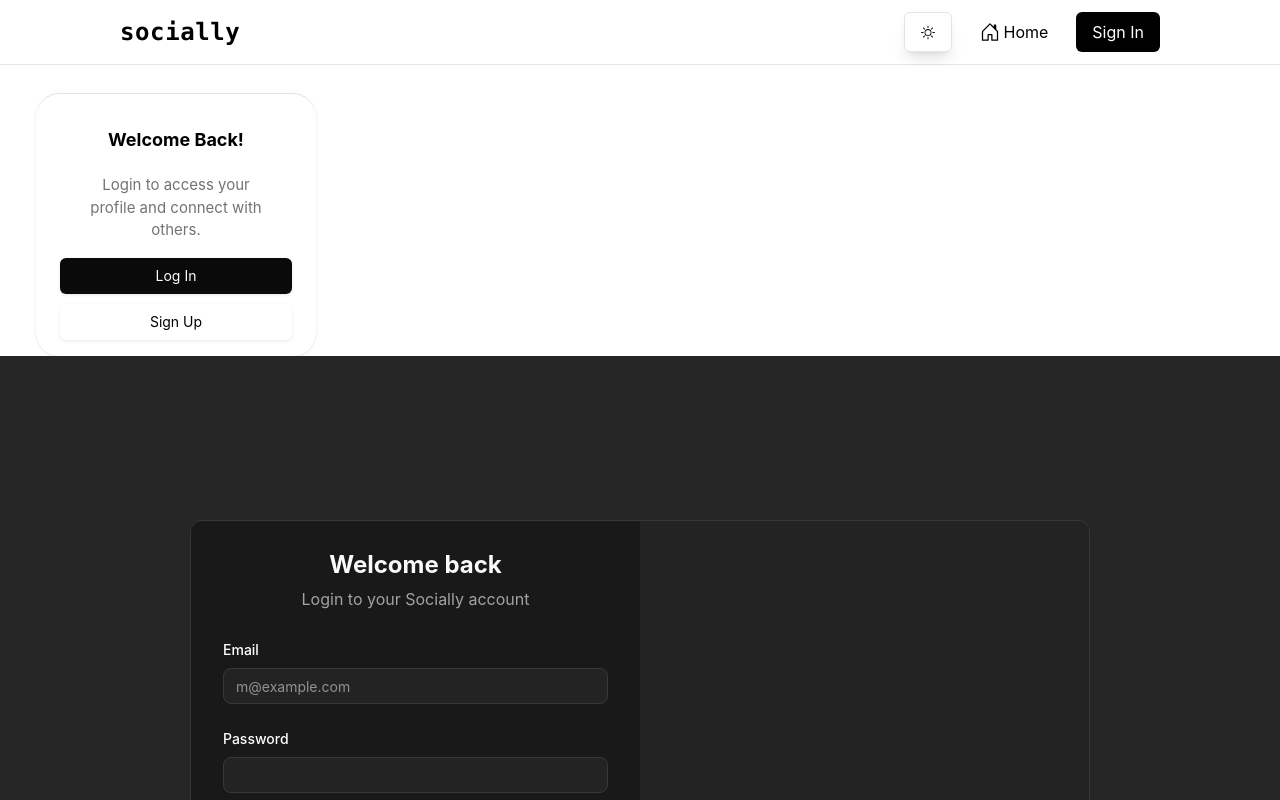
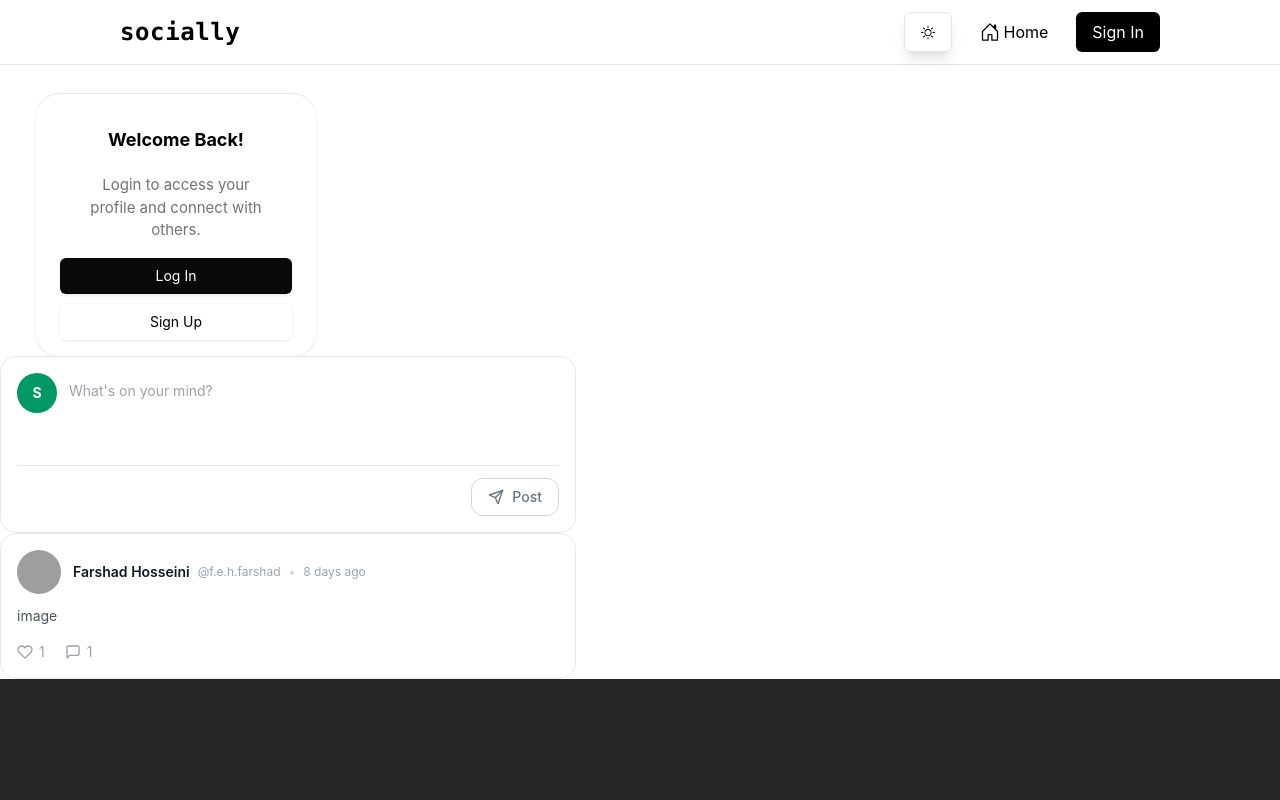
Before and after one commit to mahzadkhosraviani/socially-app-project, a React (Vite) app: page / in a window 1280 px wide. Shown: the top 800 px of the page. Built offline with nearby package versions, Linux system fonts and the light colour scheme; grey boxes are pictures that could not be loaded.

Commit message:
createpost and postcard components added

```diff
--- a/src/App.tsx
+++ b/src/App.tsx
@@ -4,22 +4,21 @@ import WelcomeBack from "./components/WelcomeBack";
 import { Routes, Route } from "react-router-dom";
 import SignIn from "./components/SignIn";
 import SignUp from "./components/SignUp";
+import CreatePost from "./components/createPost";
+import PostCard from "./components/postCard";
 // import Profile from "./components/profile";
 function App() {
   return (
-
-
-
-   // <Routes>
-     // <Route path="/" element={<Profile />} />
+    // <Routes>
+    // <Route path="/" element={<Profile />} />
     // </Routes>
-
-
 
     <>
       <div className="dark:bg-black w-screen h-screen">
         <Navbar />
         <WelcomeBack />
+        <CreatePost />
+        <PostCard />
         <Routes>
           <Route path="/" element={<SignIn />} />
           <Route path="/sign-up" element={<SignUp />} />
--- /dev/null
+++ b/src/components/createPost.tsx
@@ -0,0 +1,34 @@
+export default function CreatePost() {
+  return (
+    <div className="bg-white border border-gray-200 dark:bg-[#1a1a1a] dark:border-[#2a2a2a] rounded-2xl p-4 w-full max-w-xl">
+      <div className="flex items-start gap-3">
+        <div className="w-10 h-10 rounded-full bg-emerald-600 flex items-center justify-center text-white font-bold text-sm flex-shrink-0">
+          S
+        </div>
+        <p className="text-gray-400 dark:text-gray-500 text-sm pt-2">
+          What's on your mind?
+        </p>
+      </div>
+      <div className="h-10" />
+      <div className="border-t border-gray-200 dark:border-[#2a2a2a] my-3" />
+      <div className="flex justify-end">
+        <button className="flex items-center gap-2 border border-gray-300 dark:border-[#3a3a3a] text-gray-500 dark:text-gray-400 text-sm font-medium px-4 py-2 rounded-xl">
+          <svg
+            xmlns="http://www.w3.org/2000/svg"
+            className="w-4 h-4"
+            viewBox="0 0 24 24"
+            fill="none"
+            stroke="currentColor"
+            strokeWidth={2}
+            strokeLinecap="round"
+            strokeLinejoin="round"
+          >
+            <line x1="22" y1="2" x2="11" y2="13" />
+            <polygon points="22 2 15 22 11 13 2 9 22 2" />
+          </svg>
+          Post
+        </button>
+      </div>
+    </div>
+  );
+}
--- /dev/null
+++ b/src/components/postCard.tsx
@@ -0,0 +1,58 @@
+export default function PostCard() {
+  return (
+    <div className="bg-white border border-gray-200 dark:bg-[#1a1a1a] dark:border-[#2a2a2a] rounded-2xl p-4 w-full max-w-xl">
+      <div className="flex items-center gap-3 mb-3">
+        <img
+          src="https://i.pravatar.cc/150?img=12"
+          alt="Farshad"
+          className="w-11 h-11 rounded-full object-cover flex-shrink-0"
+        />
+        <div className="flex flex-wrap items-center gap-x-2">
+          <span className="text-gray-900 dark:text-white font-semibold text-sm">
+            Farshad Hosseini
+          </span>
+          <span className="text-gray-400 dark:text-gray-500 text-xs">
+            @f.e.h.farshad
+          </span>
+          <span className="text-gray-300 dark:text-gray-600 text-xs">•</span>
+          <span className="text-gray-400 dark:text-gray-500 text-xs">
+            8 days ago
+          </span>
+        </div>
+      </div>
+      <p className="text-gray-600 dark:text-gray-400 text-sm mb-4">image</p>
+      <div className="flex items-center gap-5">
+        <div className="flex items-center gap-1.5 text-gray-400 dark:text-gray-500 text-sm">
+          <svg
+            xmlns="http://www.w3.org/2000/svg"
+            className="w-4 h-4"
+            viewBox="0 0 24 24"
+            fill="none"
+            stroke="currentColor"
+            strokeWidth={2}
+            strokeLinecap="round"
+            strokeLinejoin="round"
+          >
+            <path d="M20.84 4.61a5.5 5.5 0 0 0-7.78 0L12 5.67l-1.06-1.06a5.5 5.5 0 0 0-7.78 7.78l1.06 1.06L12 21.23l7.78-7.78 1.06-1.06a5.5 5.5 0 0 0 0-7.78z" />
+          </svg>
+          <span>1</span>
+        </div>
+        <div className="flex items-center gap-1.5 text-gray-400 dark:text-gray-500 text-sm">
+          <svg
+            xmlns="http://www.w3.org/2000/svg"
+            className="w-4 h-4"
+            viewBox="0 0 24 24"
+            fill="none"
+            stroke="currentColor"
+            strokeWidth={2}
+            strokeLinecap="round"
+            strokeLinejoin="round"
+          >
+            <path d="M21 15a2 2 0 0 1-2 2H7l-4 4V5a2 2 0 0 1 2-2h14a2 2 0 0 1 2 2z" />
+          </svg>
+          <span>1</span>
+        </div>
+      </div>
+    </div>
+  );
+}
```
Also changed, not shown: 1 other file (tests, documents, lock files or other folders).
